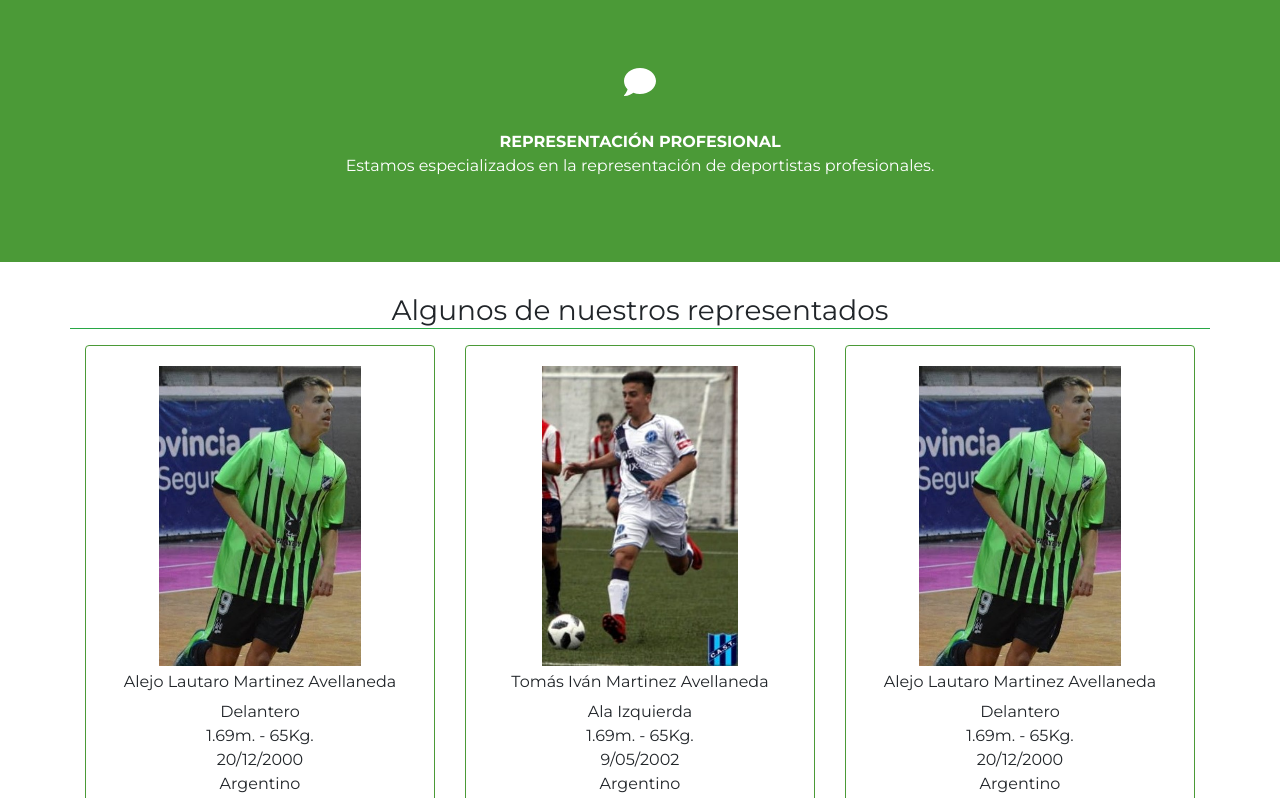
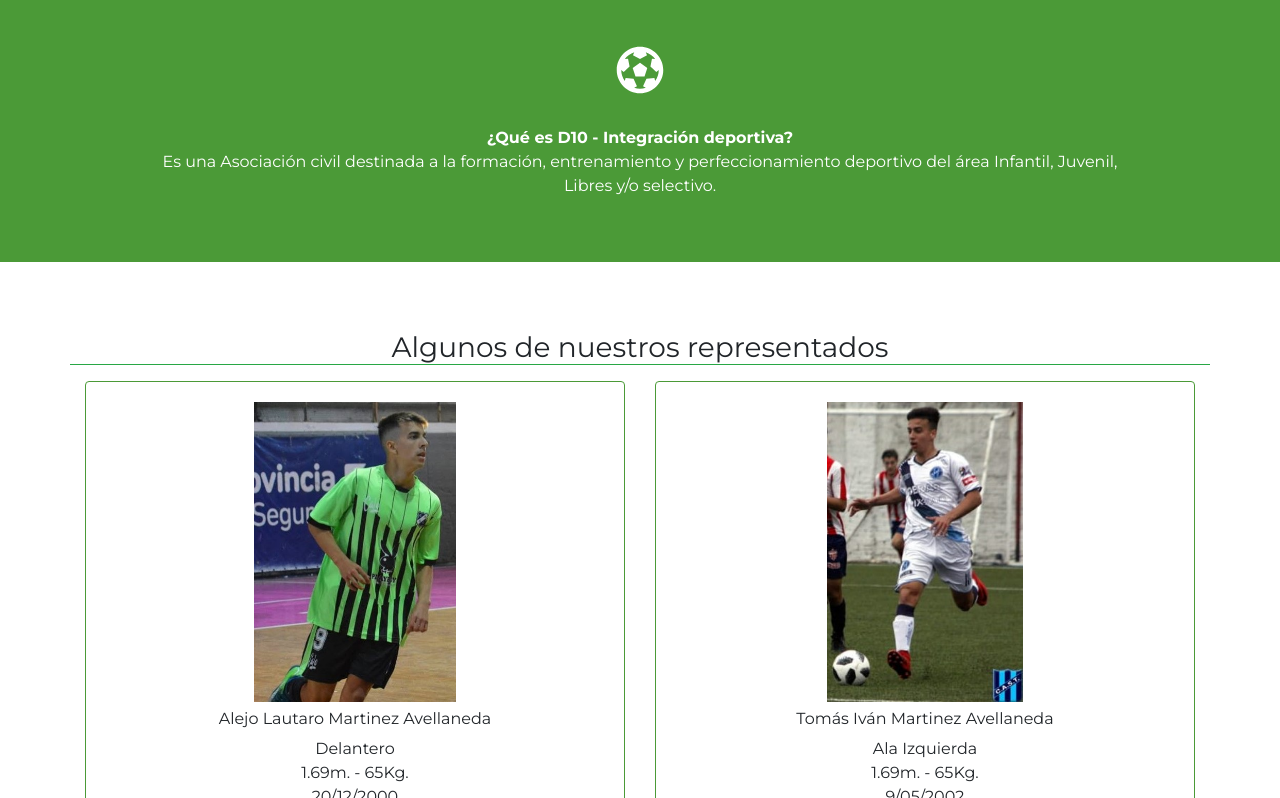
Before and after one commit to JCFavaretto/AgenciaD10, a React (Create React App) app: page / in a window 1280 px wide. Shown: the part 802-1600 px from the top of the page. Built offline with nearby package versions, Linux system fonts and the light colour scheme.

Commit message:
first complete mockup

```diff
--- a/src/components/BannerHome.js
+++ b/src/components/BannerHome.js
@@ -40,7 +40,7 @@ function BannerHome({ icon, title, text }) {
       <div>
         <FontAwesomeIcon
           icon={icon}
-          style={{ marginBottom: "2rem", fontSize: "2rem", color: "white" }}
+          style={{ marginBottom: "2rem", fontSize: "3rem", color: "white" }}
         />
         <p>{title}</p>
         <span>{text}</span>
--- a/src/components/CollapseItems.js
+++ b/src/components/CollapseItems.js
@@ -37,8 +37,8 @@ function CollapseItems({ items, title, open = false }) {
       <Row xs="1" md="2" lg="2" xl="3">
         {items.map((img) => {
           return (
-            <Collapse isOpen={isOpen}>
-              <Col key={img.alt}>
+            <Collapse key={img.alt} isOpen={isOpen}>
+              <Col>
                 <FlipCard img={img} />
               </Col>
             </Collapse>
--- a/src/components/ListPlayerCard.js
+++ b/src/components/ListPlayerCard.js
@@ -4,6 +4,21 @@ import PlayerCard from "components/PlayerCard";
 import { players } from "assets/jugadores/players";
 
 export default function ListPlayerCard({ home = false }) {
+  if (home) {
+    return (
+      <Container>
+        <Row>
+          {players.map((player, i) => {
+            return (
+              <Col sm="6" key={i}>
+                <PlayerCard player={player} clubs={player.clubs} />
+              </Col>
+            );
+          })}
+        </Row>
+      </Container>
+    );
+  } else {
     return (
       <Container>
         <Row>
@@ -32,3 +47,4 @@ export default function ListPlayerCard({ home = false }) {
       </Container>
     );
   }
+}
--- a/src/components/Logo.js
+++ b/src/components/Logo.js
@@ -39,7 +39,7 @@ const LogoContainer = styled.div`
   }
 `;
 
-function Logo({ navbar = true }) {
+function Logo({ navbar }) {
   return (
     <LogoContainer styled={navbar}>
       <img src={logoSm} alt="D10" height="40px" />
--- a/src/components/NavMenu.js
+++ b/src/components/NavMenu.js
@@ -51,7 +51,7 @@ const NavMenu = ({ logo2, active, toggle }) => {
       <ul>
         <li>
           <NavLink to="/">
-            <Logo />
+            <Logo navbar="primary" />
           </NavLink>
         </li>
         <li>
--- a/src/pages/Home.js
+++ b/src/pages/Home.js
@@ -2,7 +2,7 @@ import Boton from "components/Boton";
 import React from "react";
 import styled from "styled-components";
 
-import { faComment } from "@fortawesome/free-solid-svg-icons";
+import { faComment, faFutbol } from "@fortawesome/free-solid-svg-icons";
 import BannerHome from "components/BannerHome";
 import fondo from "assets/fondos/4.jpeg";
 import ListPlayerCard from "components/ListPlayerCard";
@@ -47,7 +47,11 @@ const HeroText = styled.div`
 const Section = styled.div`
   background-color: white;
   min-height: 100vh;
-  padding-top: 2rem;
+  padding: 2rem 0;
+  display: flex;
+  flex-direction: column;
+  justify-content: center;
+  align-items: center;
 `;
 
 function Home() {
@@ -63,17 +67,16 @@ function Home() {
         </Shade>
       </Hero>
       <BannerHome
-        icon={faComment}
-        title="REPRESENTACIÓN PROFESIONAL"
-        text=" Estamos especializados en la representación de deportistas
-          profesionales."
+        icon={faFutbol}
+        title="¿Qué es D10 - Integración deportiva?"
+        text="Es una Asociación civil destinada a la formación, entrenamiento y perfeccionamiento deportivo del área Infantil, Juvenil, Libres y/o selectivo."
       />
       <Section>
         <h3 className="titulo text-center container-md">
           Algunos de nuestros representados
         </h3>
-
         <ListPlayerCard home />
+        <Boton nav path="/jugadores" texto="Ver todos los jugadores" />
       </Section>
       <BannerHome
         icon={faComment}
```
Also changed, not shown: 1 other file (tests, documents, lock files or other folders). Lines whose indentation alone changed are shown as unchanged.
